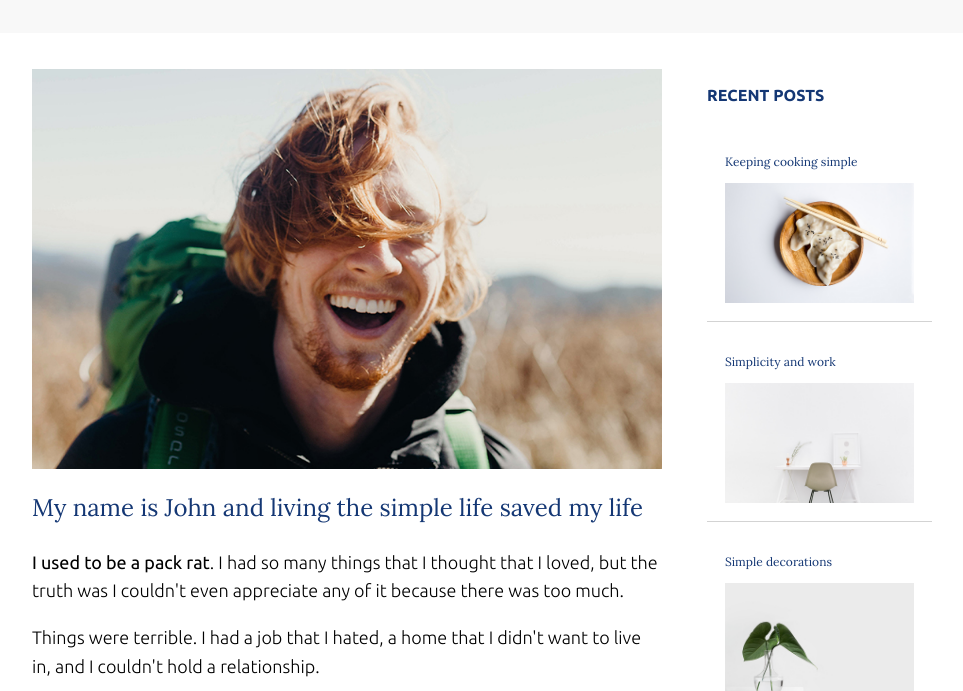
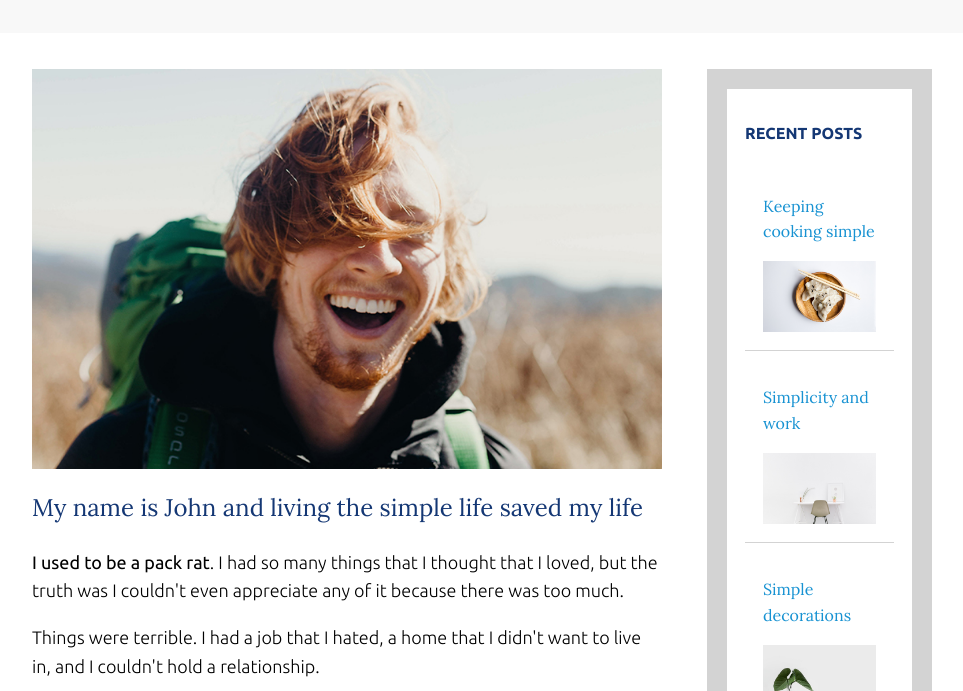
Before and after one commit to Saadchr/Simple-life-website, a plain HTML site: page about-me.html in a window 1280 px wide. Shown: the part 109-800 px from the top of the page, without its empty margins (158-1121 px from the left). Drawn offline with nearby package versions, Linux system fonts and the light colour scheme.

Commit message:
quelques changements css

```diff
--- a/about-me.html
+++ b/about-me.html
@@ -43,18 +43,18 @@
 
             <aside class="sidebar">
 
-                <div class="sidebar-widget">
+                <div class="side-bar-widget">
                     <h2 class="widget-title">RECENT POSTS</h2>
                     <div class="widget-recent-post">
-                        <h3 class="widget-recent-post-title">Keeping cooking simple</h3>
+                        <h3 class="widget-recent-title">Keeping cooking simple</h3>
                         <img src="img/food.jpg" alt="two dumplings on a wood plate with chopsticks" class="widget-image">
                     </div>
                     <div class="widget-recent-post">
-                        <h3 class="widget-recent-post-title">Simplicity and work</h3>
+                        <h3 class="widget-recent-title">Simplicity and work</h3>
                         <img src="img/work.jpg" alt="a chair white chair at a white desk on a white wall" class="widget-image">
                     </div>
                     <div class="widget-recent-post">
-                        <h3 class="widget-recent-post-title">Simple decorations</h3>
+                        <h3 class="widget-recent-title">Simple decorations</h3>
                         <img src="img/deco.jpg" alt="a green plant in a clear, round vase with water in it" class="widget-image">
                     </div>
                 </div>
--- a/css/styles.css
+++ b/css/styles.css
@@ -43,11 +43,12 @@ h2 {
   font-size: 1.5rem;
 }
 h3 {
-  font-size: 0.75rem;
+  font-size: 1.5rem;
   color: #1792d2;
 }
 .widget-recent-post-title {
   color: #143774;
+  font-size: 0.75rem;
 }
 
 a {
```
